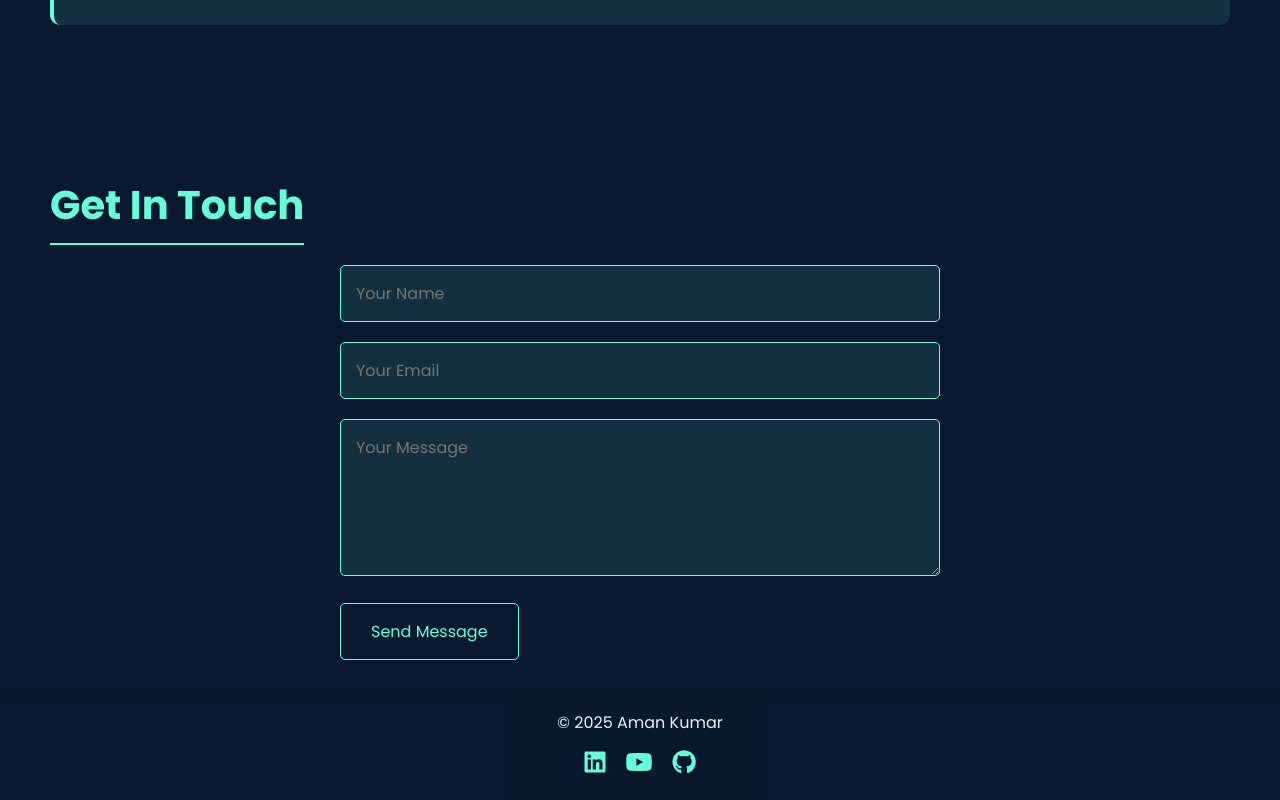
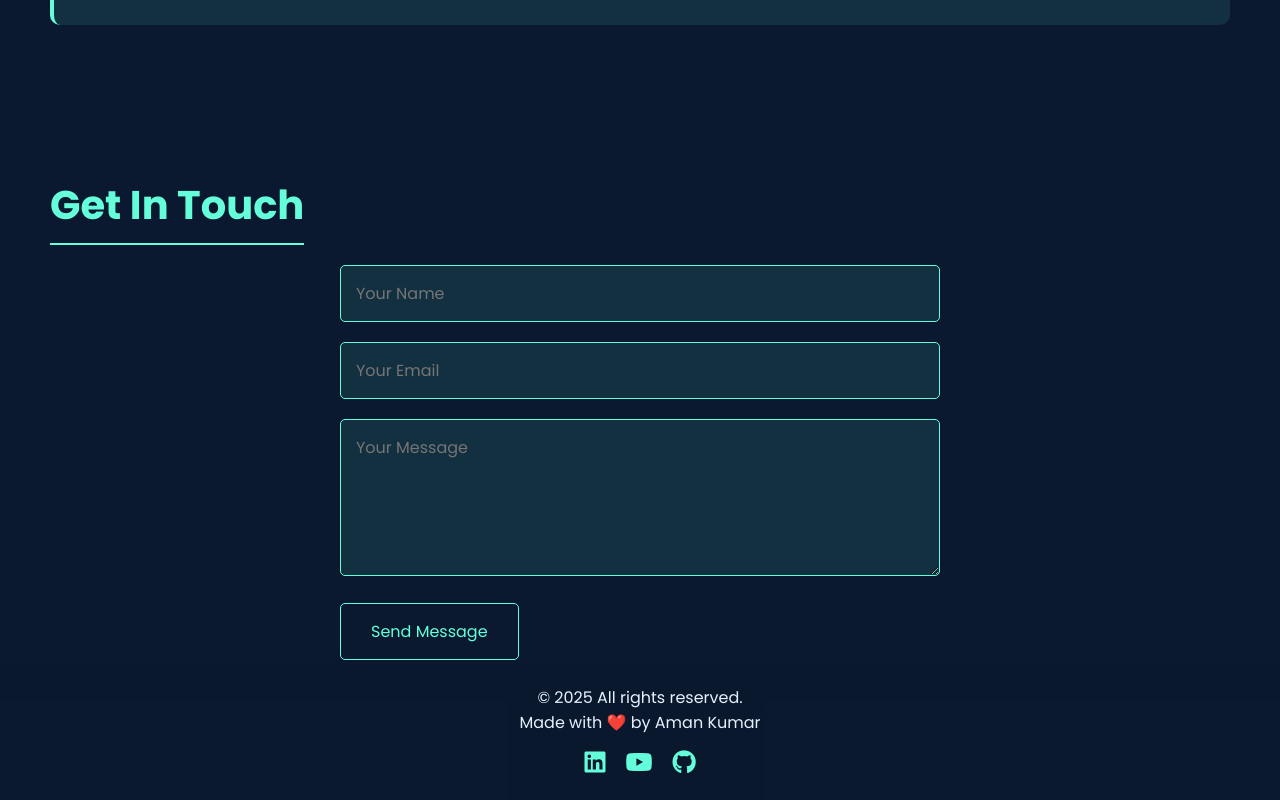
Before and after one commit to amansharmaofficial/My-Portfolio, a plain HTML site: page index.html in a window 1280 px wide. Shown: the part 2858-3658 px from the top of the page. Drawn offline with nearby package versions, Linux system fonts and the light colour scheme.

Commit message:
Update index.html

```diff
--- a/index.html
+++ b/index.html
@@ -132,7 +132,9 @@
     </section>
 
     <footer class="footer">
-        <p>&copy; 2025 Aman Kumar</p>
+        <p>&copy; 2025 All rights reserved. </p>
+  <p>Made with ❤️ by Aman Kumar</p>
+
         <div class="social-icons">
             <a href="https://www.linkedin.com/in/aman-kumar-75bbb4315/" target="_blank"><i
                     class="fab fa-linkedin"></i></a>
```
